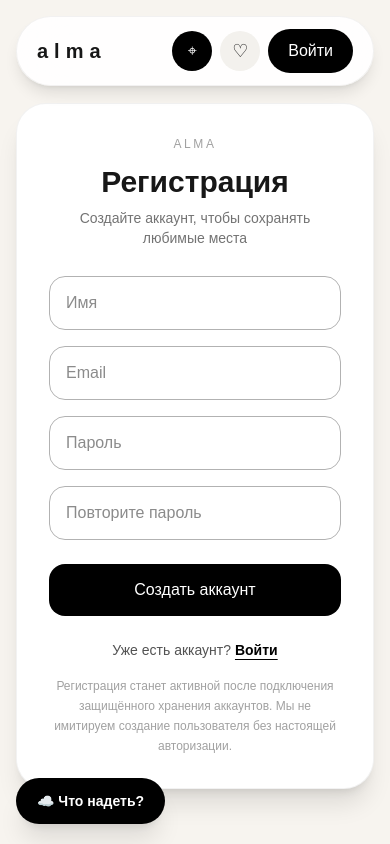
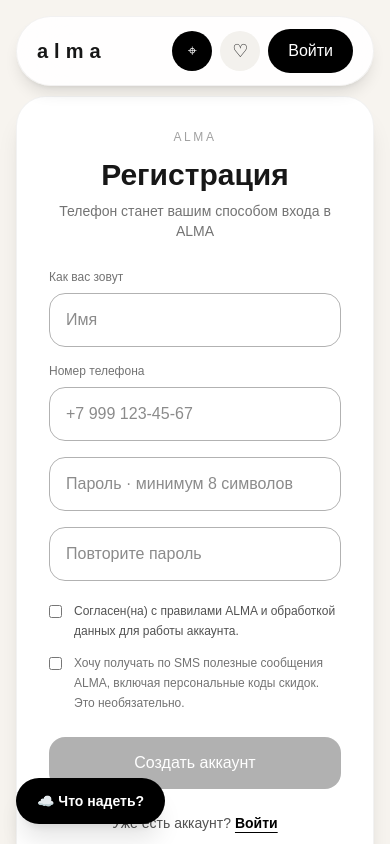
Before and after one commit to olgakastanova48386-dotcom/alma, a Next.js app: page /register in a window 390 px wide. Shown: the top 844 px of the page. Built offline with nearby package versions, Linux system fonts and the light colour scheme; no server answers.

Commit message:
Prepare phone-first ALMA registration

```diff
--- a/app/register/page.tsx
+++ b/app/register/page.tsx
@@ -1,23 +1,40 @@
+"use client";
+
 import Link from "next/link";
+import { useMemo, useState } from "react";
+
+const NAME_RE = /^[A-Za-zА-Яа-яЁё][A-Za-zА-Яа-яЁё\- ']{1,39}$/;
 
 export default function RegisterPage() {
+  const [name, setName] = useState("");
+  const [phone, setPhone] = useState("");
+  const cleanPhone = phone.replace(/[^\d+]/g, "");
+  const nameOk = useMemo(() => NAME_RE.test(name.trim()) && !/(.)\1{3,}/i.test(name), [name]);
+  const phoneOk = /^\+?[1-9]\d{9,14}$/.test(cleanPhone);
+
   return (
     <main className="min-h-screen bg-[#f7f4ef] flex items-center justify-center px-4 pt-24 pb-12">
       <div className="bg-white p-8 sm:p-10 rounded-[30px] shadow-xl w-full max-w-[430px] border border-black/5">
         <p className="text-xs uppercase tracking-[0.22em] text-neutral-400 text-center">ALMA</p>
         <h1 className="mt-3 text-3xl font-bold text-center">Регистрация</h1>
-        <p className="mt-2 text-center text-sm text-neutral-500">Создайте аккаунт, чтобы сохранять любимые места</p>
+        <p className="mt-2 text-center text-sm text-neutral-500">Телефон станет вашим способом входа в ALMA</p>
+        <form className="mt-7">
+          <label className="block text-xs font-medium text-neutral-500 mb-2">Как вас зовут</label>
+          <input value={name} onChange={(e)=>setName(e.target.value)} type="text" name="name" autoComplete="name" placeholder="Имя" maxLength={40} className="w-full border border-black/30 rounded-2xl px-4 py-3.5 outline-none focus:border-black transition" />
+          {name && !nameOk && <p className="mt-2 text-xs text-red-600">Введите настоящее имя буквами, без цифр и случайного набора символов.</p>}
 
-        <form className="mt-7">
-          <input type="text" name="name" autoComplete="name" placeholder="Имя" className="w-full border border-black/30 rounded-2xl px-4 py-3.5 outline-none focus:border-black transition" />
-          <input type="email" name="email" autoComplete="email" placeholder="Email" className="mt-4 w-full border border-black/30 rounded-2xl px-4 py-3.5 outline-none focus:border-black transition" />
-          <input type="password" name="password" autoComplete="new-password" placeholder="Пароль" className="mt-4 w-full border border-black/30 rounded-2xl px-4 py-3.5 outline-none focus:border-black transition" />
-          <input type="password" name="password-confirm" autoComplete="new-password" placeholder="Повторите пароль" className="mt-4 w-full border border-black/30 rounded-2xl px-4 py-3.5 outline-none focus:border-black transition" />
-          <button type="button" className="mt-6 w-full bg-black text-white rounded-2xl py-3.5 font-medium hover:opacity-85 transition">Создать аккаунт</button>
+          <label className="block text-xs font-medium text-neutral-500 mt-4 mb-2">Номер телефона</label>
+          <input value={phone} onChange={(e)=>setPhone(e.target.value)} type="tel" name="phone" autoComplete="tel" inputMode="tel" placeholder="+7 999 123-45-67" className="w-full border border-black/30 rounded-2xl px-4 py-3.5 outline-none focus:border-black transition" />
+          {phone && !phoneOk && <p className="mt-2 text-xs text-red-600">Проверьте номер: нужен международный формат, например +7 999 123-45-67.</p>}
+
+          <input type="password" name="password" autoComplete="new-password" minLength={8} placeholder="Пароль · минимум 8 символов" className="mt-4 w-full border border-black/30 rounded-2xl px-4 py-3.5 outline-none focus:border-black transition" />
+          <input type="password" name="password-confirm" autoComplete="new-password" minLength={8} placeholder="Повторите пароль" className="mt-4 w-full border border-black/30 rounded-2xl px-4 py-3.5 outline-none focus:border-black transition" />
+          <label className="mt-5 flex items-start gap-3 text-xs leading-5 text-neutral-600"><input type="checkbox" className="mt-1"/><span>Согласен(на) с правилами ALMA и обработкой данных для работы аккаунта.</span></label>
+          <label className="mt-3 flex items-start gap-3 text-xs leading-5 text-neutral-500"><input type="checkbox" className="mt-1"/><span>Хочу получать по SMS полезные сообщения ALMA, включая персональные коды скидок. Это необязательно.</span></label>
+          <button type="button" disabled={!nameOk || !phoneOk} className="mt-6 w-full bg-black text-white rounded-2xl py-3.5 font-medium hover:opacity-85 transition disabled:opacity-30 disabled:cursor-not-allowed">Создать аккаунт</button>
         </form>
-
         <p className="mt-6 text-center text-sm text-neutral-600">Уже есть аккаунт? <Link href="/login" className="font-semibold text-black underline underline-offset-4">Войти</Link></p>
-        <p className="mt-4 text-center text-xs leading-5 text-neutral-400">Регистрация станет активной после подключения защищённого хранения аккаунтов. Мы не имитируем создание пользователя без настоящей авторизации.</p>
+        <p className="mt-4 text-center text-xs leading-5 text-neutral-400">Пока кнопка не отправляет данные: подключим создание аккаунта только вместе с защищённым хранением и подтверждением телефона.</p>
       </div>
     </main>
   );
```
